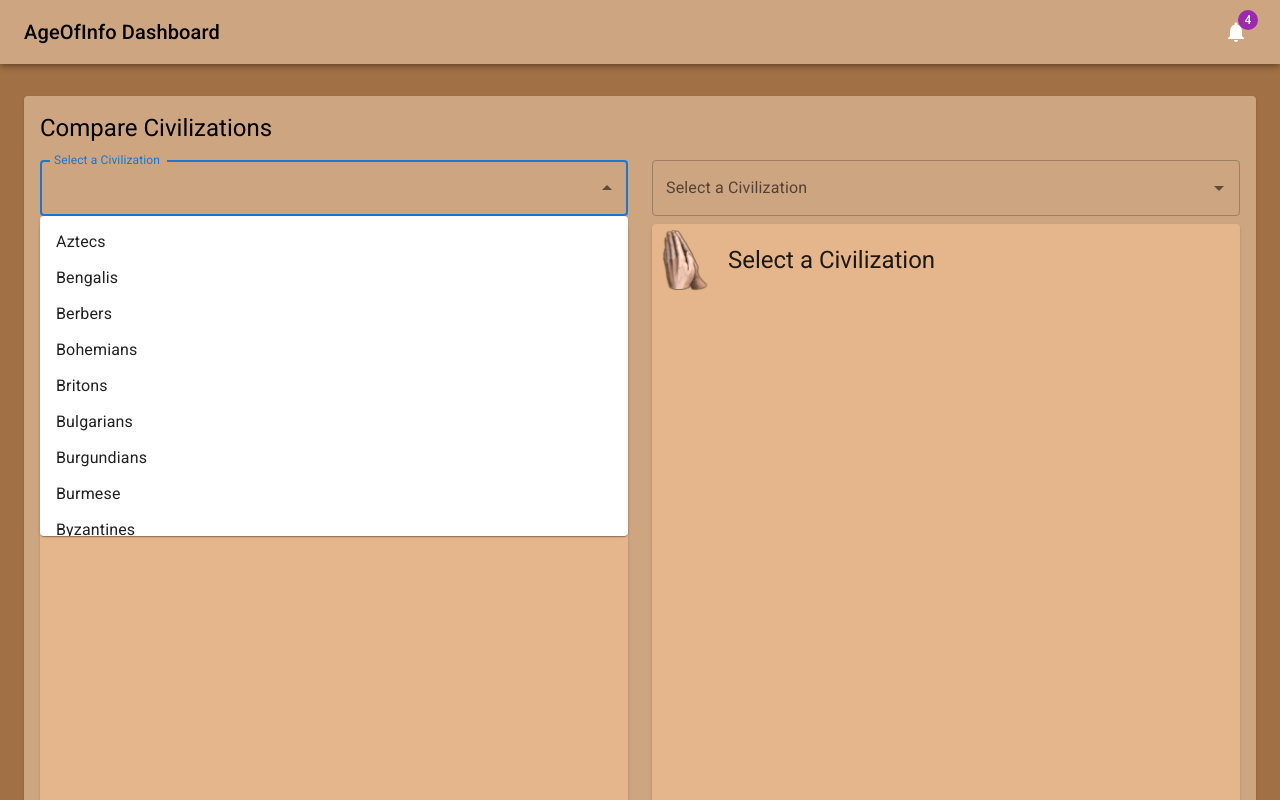
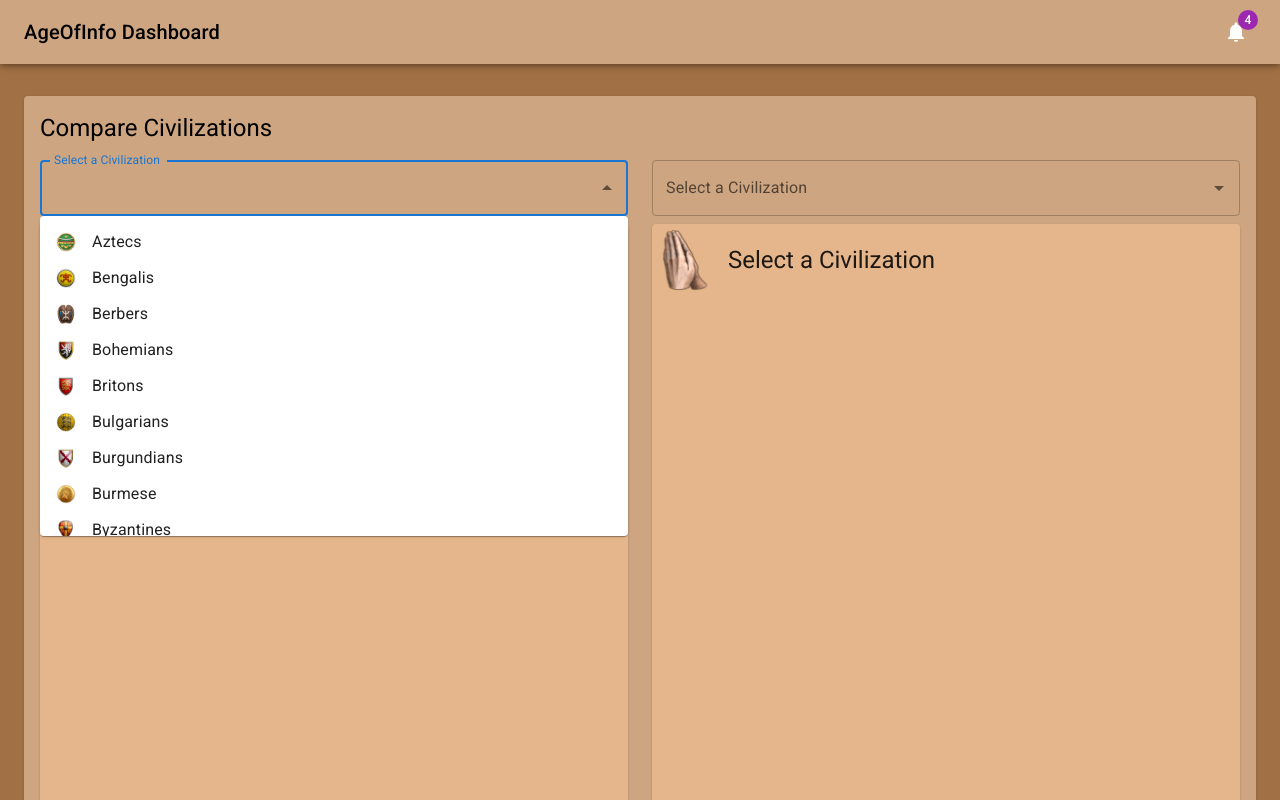
Before and after one commit to edman3d/ageofinfo-gcp, a React (Create React App) app: page / in a window 1280 px wide. Both pictures are taken after a click on the button 607 px from the left and 188 px from the top of the page. Built offline with nearby package versions, Linux system fonts and the light colour scheme.

Commit message:
fix data

```diff
--- a/src/components/AutoCompleteSelect.tsx
+++ b/src/components/AutoCompleteSelect.tsx
@@ -1,12 +1,14 @@
 import * as React from "react";
 import TextField from "@mui/material/TextField";
-import Autocomplete from "@mui/material/Autocomplete";
+import { Autocomplete, Box } from "@mui/material";
 import type { Civilization } from "../types";
 
 import { useContext, useState } from "react";
 import { CivContext } from "../contexts/CivContext";
 
-// let civs: Civilization[] = require("./../data/civs.json");
+import { LIGHT_TAN_COLOR, MEDIUM_TAN_COLOR, DARK_TAN_COLOR } from "../constants/colors";
+
+// image={require(`../../images/buildings/${building.image}.png`)}
 
 type AutoCompleteSelectProps = {
   setSelectedCiv: (civ?: Civilization) => void;
@@ -42,10 +44,24 @@
           // console.log(`newInputValue: ${newInputValue}`);
           setInputValue(newInputValue);
         }}
-        id="controllable-states-demo"
+        id="civ-autocomplete-select"
         options={dropdownOptions}
         sx={{ width: "100%", marginBottom: 1 }}
         renderInput={(params) => <TextField {...params} label="Select a Civilization" />}
+        renderOption={(props, option) => (
+          <Box component="li" sx={{ "& > img": { mr: 2, flexShrink: 0 } }} {...props}>
+            <img
+              loading="lazy"
+              width="20"
+              src={require(`../images/civilizations/${option.toLowerCase()}.png`)}
+              // src={`https://flagcdn.com/w20/${option.code.toLowerCase()}.png`}
+              // srcSet={`https://flagcdn.com/w40/${option.code.toLowerCase()}.png 2x`}
+              alt=""
+            />
+            <span>{option}</span>
+            {/* {option.label} ({option.code}) */}
+          </Box>
+        )}
       />
     </div>
   );
--- a/src/css/Civilizations.css
+++ b/src/css/Civilizations.css
@@ -1,4 +1,4 @@
-.hindustanis {
+/* .hindustanis {
   background: url(../images/civilizations/hindustanis.png);
 }
 
@@ -115,8 +115,8 @@
 .spanish {
   background: url(../images/civilizations/spanish.png);
 }
-.tartars {
-  background: url(../images/civilizations/tartars.png);
+.tatars {
+  background: url(../images/civilizations/tatars.png);
 }
 .teutons {
   background: url(../images/civilizations/teutons.png);
@@ -129,4 +129,4 @@
 }
 .vikings {
   background: url(../images/civilizations/vikings.png);
-}
+} */
--- a/src/data/civs.json
+++ b/src/data/civs.json
@@ -452,7 +452,7 @@
     "unique_tech": "Silk Armor;Timurid Siegecraft",
     "team_bonus": "Cavalry Archers +2 Line of Sight.",
     "civilization_bonus": "Herdables contain +50% food;Units do +50% damage when attacking from higher elevations (instead of +25%);Parthian Tactics and Thumb Ring are free;Two Sheep spawn near newly-constructed Town Centers starting in the Castle Age",
-   "image": "tartars",
+    "image": "tatars",
     "unique_buildings": ""
   },
   {
```
Also changed, not shown: src/images/civilizations/tatars.png (renamed from src/images/civilizations/tartars.png). Lines whose indentation alone changed are shown as unchanged.
